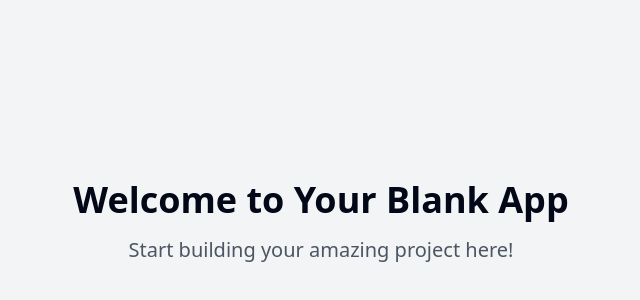
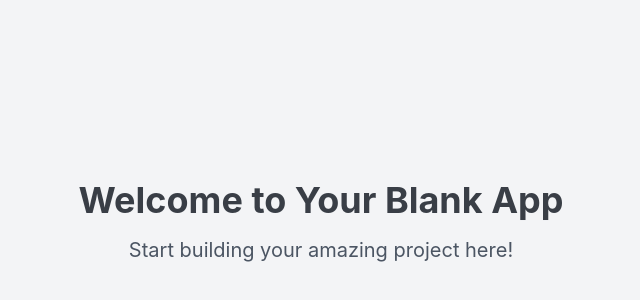
Before and after one commit to SadiqNaizam/MLO-a774-94b8, a React (Vite) app: page / in a window 1280 px wide. Shown: the part 178-478 px from the top of the page, without its empty margins (319-959 px from the left). Built offline with nearby package versions, Linux system fonts and the light colour scheme.

Commit message:
Files generated: index.css

```diff
--- a/src/index.css
+++ b/src/index.css
@@ -4,89 +4,87 @@
 
 @layer base {
   :root {
-    --background: 0 0% 100%;
-    --foreground: 222.2 84% 4.9%;
+    --background: 0 0% 98%; /* Light Gray - almost white */
+    --foreground: 220 10% 25%; /* Dark Slate Gray */
 
-    --card: 0 0% 100%;
-    --card-foreground: 222.2 84% 4.9%;
+    --card: 0 0% 100%; /* White */
+    --card-foreground: 220 10% 25%; /* Dark Slate Gray */
 
-    --popover: 0 0% 100%;
-    --popover-foreground: 222.2 84% 4.9%;
+    --popover: 0 0% 100%; /* White */
+    --popover-foreground: 220 10% 25%; /* Dark Slate Gray */
 
-    --primary: 222.2 47.4% 11.2%;
-    --primary-foreground: 210 40% 98%;
+    --primary: 217 90% 55%; /* Energetic Blue */
+    --primary-foreground: 210 40% 98%; /* Off-White */
 
-    --secondary: 210 40% 96.1%;
-    --secondary-foreground: 222.2 47.4% 11.2%;
+    --secondary: 220 15% 90%; /* Light Gray */
+    --secondary-foreground: 220 10% 25%; /* Dark Slate Gray */
 
-    --muted: 210 40% 96.1%;
-    --muted-foreground: 215.4 16.3% 46.9%;
+    --muted: 220 15% 75%; /* Medium Gray */
+    --muted-foreground: 220 10% 45%; /* Gray */
 
-    --accent: 210 40% 96.1%;
-    --accent-foreground: 222.2 47.4% 11.2%;
+    --accent: 16 100% 66%; /* Coral */
+    --accent-foreground: 0 0% 10%; /* Very Dark Gray/Black */
 
-    --destructive: 0 84.2% 60.2%;
-    --destructive-foreground: 210 40% 98%;
+    --destructive: 0 84.2% 60.2%; /* Red */
+    --destructive-foreground: 210 40% 98%; /* Off-White */
 
-    --border: 214.3 31.8% 91.4%;
-    --input: 214.3 31.8% 91.4%;
-    --ring: 222.2 84% 4.9%;
+    --border: 220 20% 88%; /* Lighter Gray */
+    --input: 220 20% 88%; /* Lighter Gray */
+    --ring: 16 100% 66%; /* Coral - for focus indicator */
 
-    --radius: 0.5rem;
+    --radius: 0.75rem; /* 12px */
 
-    --sidebar-background: 0 0% 98%;
+    --font-sans: "Inter", ui-sans-serif, system-ui, -apple-system, BlinkMacSystemFont, "Segoe UI", Roboto, "Helvetica Neue", Arial, "Noto Sans", sans-serif, "Apple Color Emoji", "Segoe UI Emoji", "Segoe UI Symbol", "Noto Color Emoji";
 
-    --sidebar-foreground: 240 5.3% 26.1%;
-
-    --sidebar-primary: 240 5.9% 10%;
-
-    --sidebar-primary-foreground: 0 0% 98%;
-
-    --sidebar-accent: 240 4.8% 95.9%;
-
-    --sidebar-accent-foreground: 240 5.9% 10%;
-
-    --sidebar-border: 220 13% 91%;
-
-    --sidebar-ring: 217.2 91.2% 59.8%;
+    /* Sidebar Vars */
+    --sidebar-background: 220 30% 97%; /* Very Light Cool Gray */
+    --sidebar-foreground: var(--foreground);
+    --sidebar-primary: var(--primary);
+    --sidebar-primary-foreground: var(--primary-foreground);
+    --sidebar-accent: var(--accent);
+    --sidebar-accent-foreground: var(--accent-foreground);
+    --sidebar-border: 220 20% 85%;
+    --sidebar-ring: var(--ring);
   }
 
   .dark {
-    --background: 222.2 84% 4.9%;
-    --foreground: 210 40% 98%;
+    --background: 220 15% 15%; /* Dark Desaturated Blue/Gray */
+    --foreground: 210 40% 98%; /* Off-White */
 
-    --card: 222.2 84% 4.9%;
-    --card-foreground: 210 40% 98%;
+    --card: 220 15% 20%; /* Slightly Lighter Dark BG */
+    --card-foreground: 210 40% 98%; /* Off-White */
 
-    --popover: 222.2 84% 4.9%;
-    --popover-foreground: 210 40% 98%;
+    --popover: 220 15% 20%; /* Slightly Lighter Dark BG */
+    --popover-foreground: 210 40% 98%; /* Off-White */
 
-    --primary: 210 40% 98%;
-    --primary-foreground: 222.2 47.4% 11.2%;
+    --primary: 217 90% 70%; /* Lighter Energetic Blue */
+    --primary-foreground: 217 90% 15%; /* Very Dark Blue */
 
-    --secondary: 217.2 32.6% 17.5%;
-    --secondary-foreground: 210 40% 98%;
+    --secondary: 220 15% 25%; /* Dark Gray */
+    --secondary-foreground: 210 40% 98%; /* Off-White */
 
-    --muted: 217.2 32.6% 17.5%;
-    --muted-foreground: 215 20.2% 65.1%;
+    --muted: 220 15% 35%; /* Medium-Dark Gray */
+    --muted-foreground: 220 10% 65%; /* Light Gray */
 
-    --accent: 217.2 32.6% 17.5%;
-    --accent-foreground: 210 40% 98%;
+    --accent: 16 100% 70%; /* Lighter Coral */
+    --accent-foreground: 0 0% 10%; /* Very Dark Gray/Black */
 
-    --destructive: 0 62.8% 30.6%;
-    --destructive-foreground: 210 40% 98%;
+    --destructive: 0 62.8% 30.6%; /* Dark Red */
+    --destructive-foreground: 210 40% 98%; /* Off-White */
 
-    --border: 217.2 32.6% 17.5%;
-    --input: 217.2 32.6% 17.5%;
-    --ring: 212.7 26.8% 83.9%;
-    --sidebar-background: 240 5.9% 10%;
-    --sidebar-foreground: 240 4.8% 95.9%;
-    --sidebar-primary: 224.3 76.3% 48%;
-    --sidebar-primary-foreground: 0 0% 100%;
-    --sidebar-accent: 240 3.7% 15.9%;
-    --sidebar-accent-foreground: 240 4.8% 95.9%;
-    --sidebar-border: 240 3.7% 15.9%;
-    --sidebar-ring: 217.2 91.2% 59.8%;
+    --border: 220 15% 30%; /* Darker Gray */
+    --input: 220 15% 30%; /* Darker Gray */
+    --ring: 16 100% 70%; /* Lighter Coral - for focus indicator */
+
+    /* Sidebar Vars */
+    --sidebar-background: 220 15% 12%; /* Darker than main dark bg */
+    --sidebar-foreground: var(--foreground);
+    --sidebar-primary: var(--primary);
+    --sidebar-primary-foreground: var(--primary-foreground);
+    --sidebar-accent: var(--accent);
+    --sidebar-accent-foreground: var(--accent-foreground);
+    --sidebar-border: 220 15% 25%;
+    --sidebar-ring: var(--ring);
   }
 }
 
@@ -97,5 +95,6 @@
 
   body {
     @apply bg-background text-foreground;
+    font-family: var(--font-sans);
   }
 }
```
